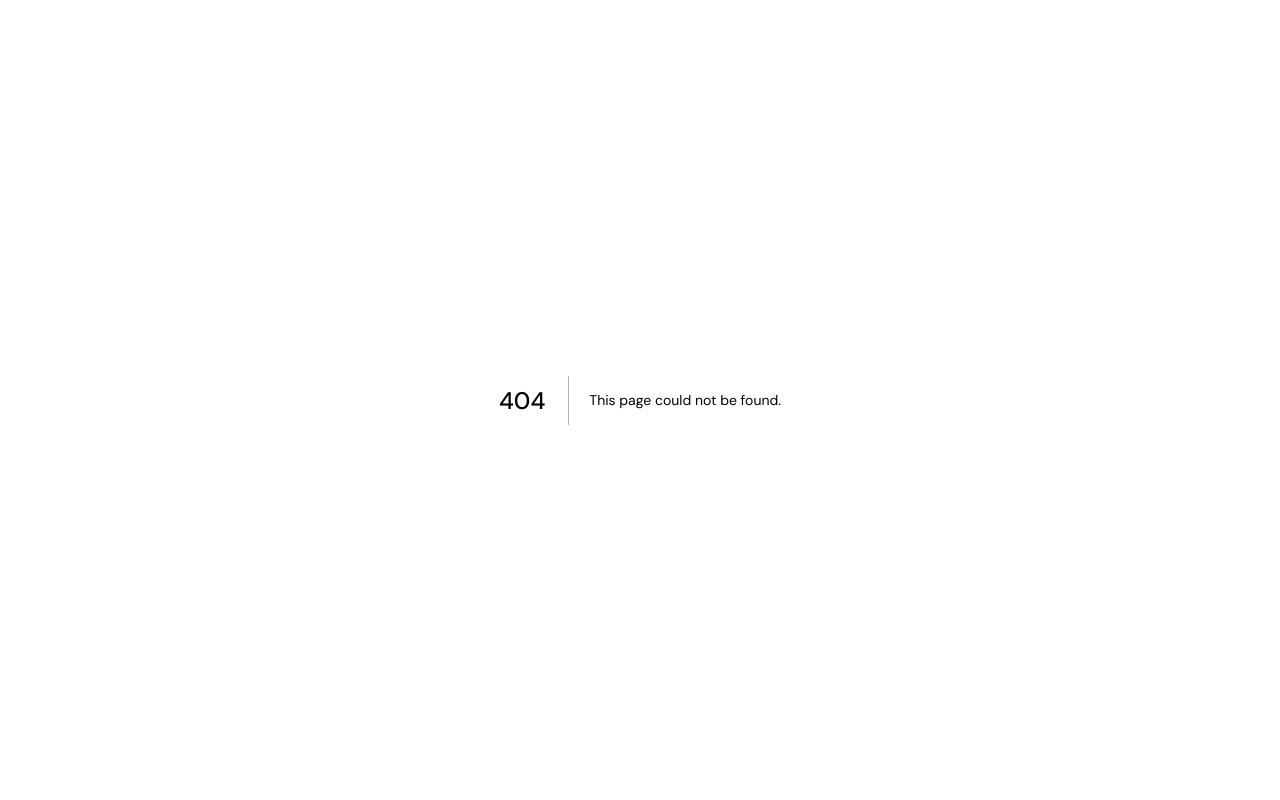
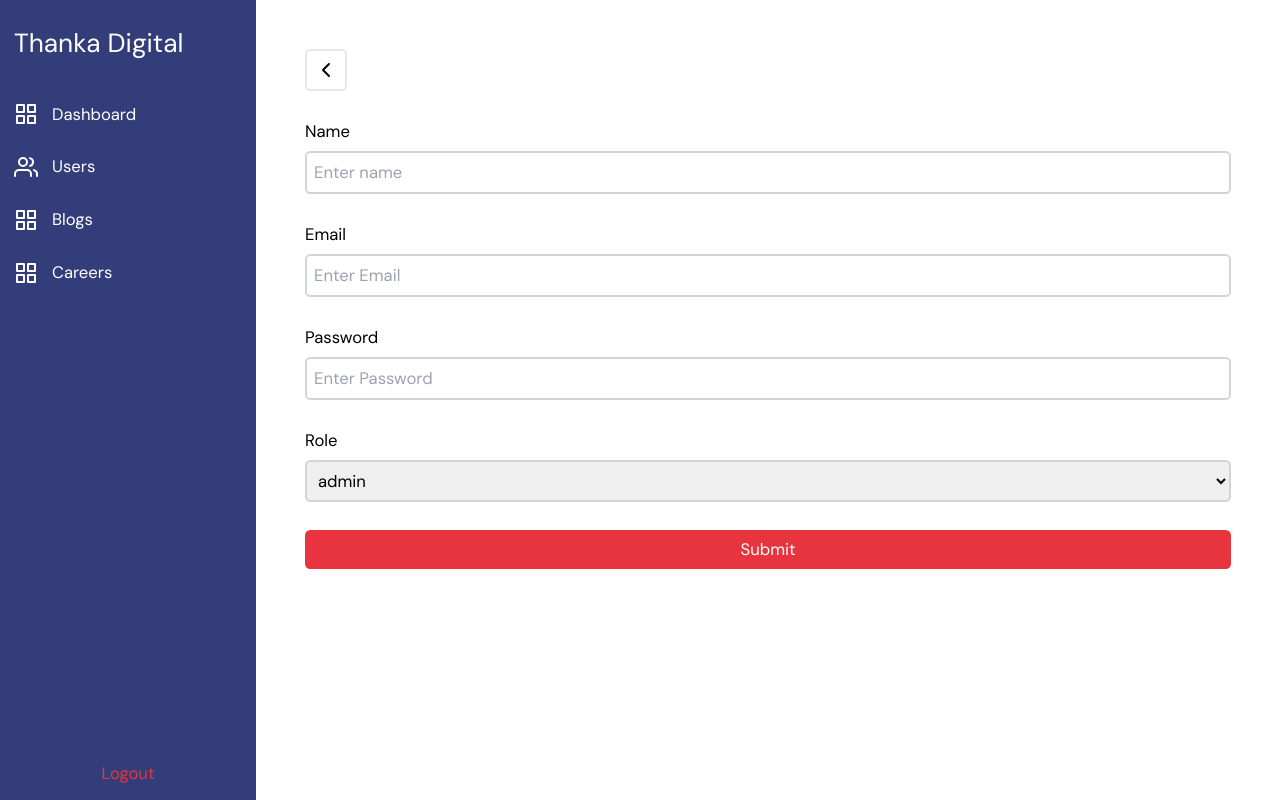
Before and after one commit to alsongarbuja/thankadigital, a Next.js app: page /admin/users/create in a window 1280 px wide. Before the commit this address had no page. Built offline with nearby package versions, Linux system fonts and the light colour scheme.

Commit message:
pages: add user get, create and update pages WIP

```diff
--- /dev/null
+++ b/src/app/(admin_side)/admin/users/create/page.tsx
@@ -0,0 +1,19 @@
+import React from 'react'
+import FormLayout from '@/app/(admin_side)/_components/FormLayout'
+import AdminInput from '@/app/(admin_side)/_components/AdminInput'
+import AdminSelect from '@/app/(admin_side)/_components/AdminSelect'
+
+const CreateUser = () => {
+  return (
+    <div className="p-4 m-4">
+      <FormLayout url="/api/admin/register" method="POST">
+        <AdminInput label="Name" name="name" placeholder="Enter name" />
+        <AdminInput label="Email" name="email" type="email" placeholder="Enter Email" />
+        <AdminInput label="Password" name="password" type="password" placeholder="Enter Password" />
+        <AdminSelect label="Role" name="role" options={["admin", "content-writer"]} />
+      </FormLayout>
+    </div>
+  )
+}
+
+export default CreateUser
--- /dev/null
+++ b/src/app/(admin_side)/admin/users/edit/[userId]/page.tsx
@@ -0,0 +1,19 @@
+import AdminInput from '@/app/(admin_side)/_components/AdminInput'
+import AdminSelect from '@/app/(admin_side)/_components/AdminSelect'
+import FormLayout from '@/app/(admin_side)/_components/FormLayout'
+import React from 'react'
+
+const EditUser = () => {
+  return (
+    <div className="p-4 m-4">
+      <FormLayout url="/api/admin/register" method="PATCH">
+        <AdminInput label="Name" name="name" placeholder="Enter name" />
+        <AdminInput label="Email" name="email" type="email" placeholder="Enter Email" />
+        <AdminInput label="Password" name="password" type="password" placeholder="Enter Password" />
+        <AdminSelect label="Role" name="role" options={["admin", "content-writer"]} />
+      </FormLayout>
+    </div>
+  )
+}
+
+export default EditUser
--- /dev/null
+++ b/src/app/(admin_side)/admin/users/page.tsx
@@ -0,0 +1,16 @@
+import Link from "next/link"
+import CustomTable from "@/app/(admin_side)/_components/CustomTable"
+
+const AdminUsers = () => {
+  return (
+    <>
+      <div className="flex items-center justify-between mb-6">
+        <h3>Users</h3>
+        <Link href="/admin/users/create" className="px-4 py-2 text-white rounded-md bg-primary_red">Add User</Link>
+      </div>
+      <CustomTable url="/api/admin/user" keys={["name", "email", "role"]} pathUrl="users" />
+    </>
+  )
+}
+
+export default AdminUsers
```
